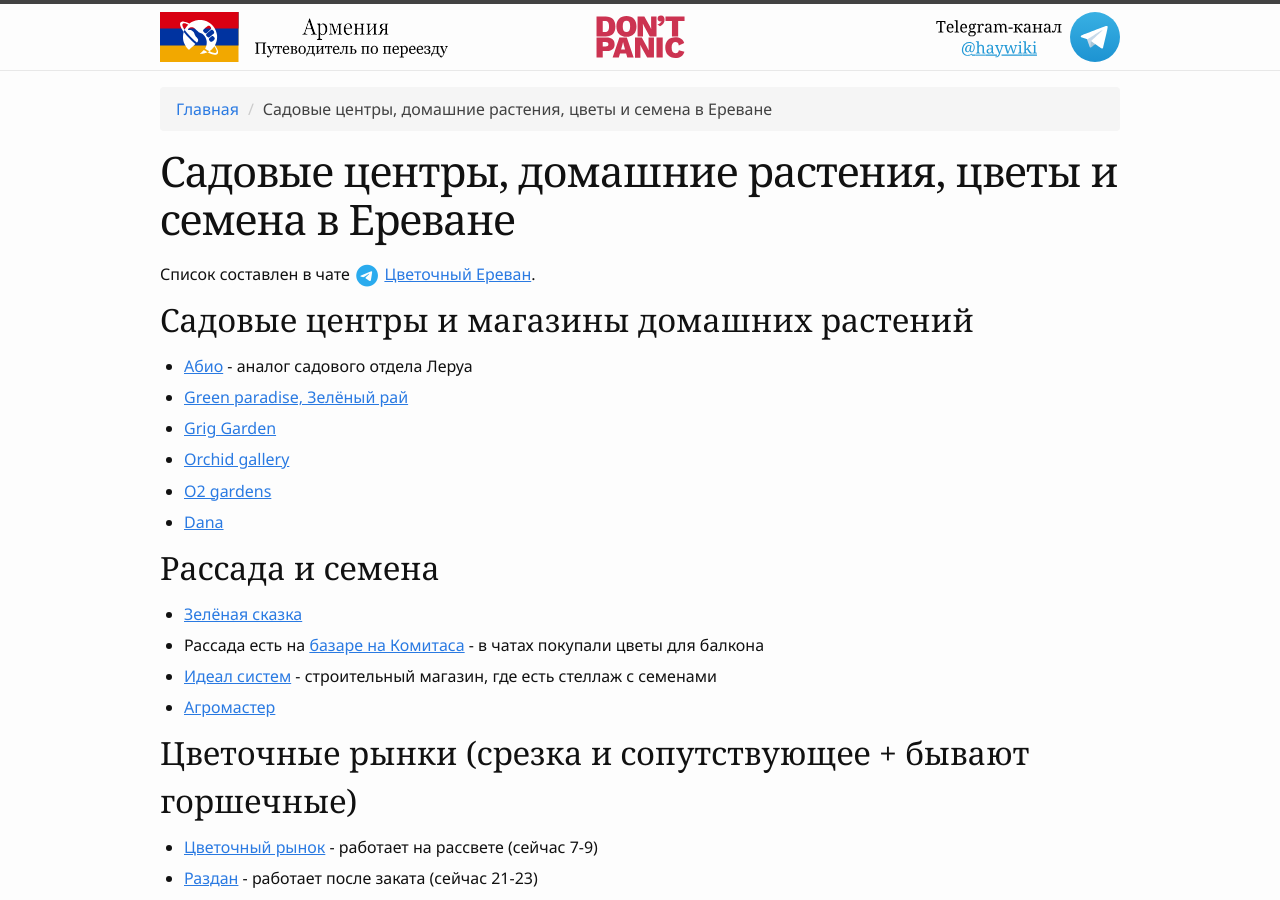
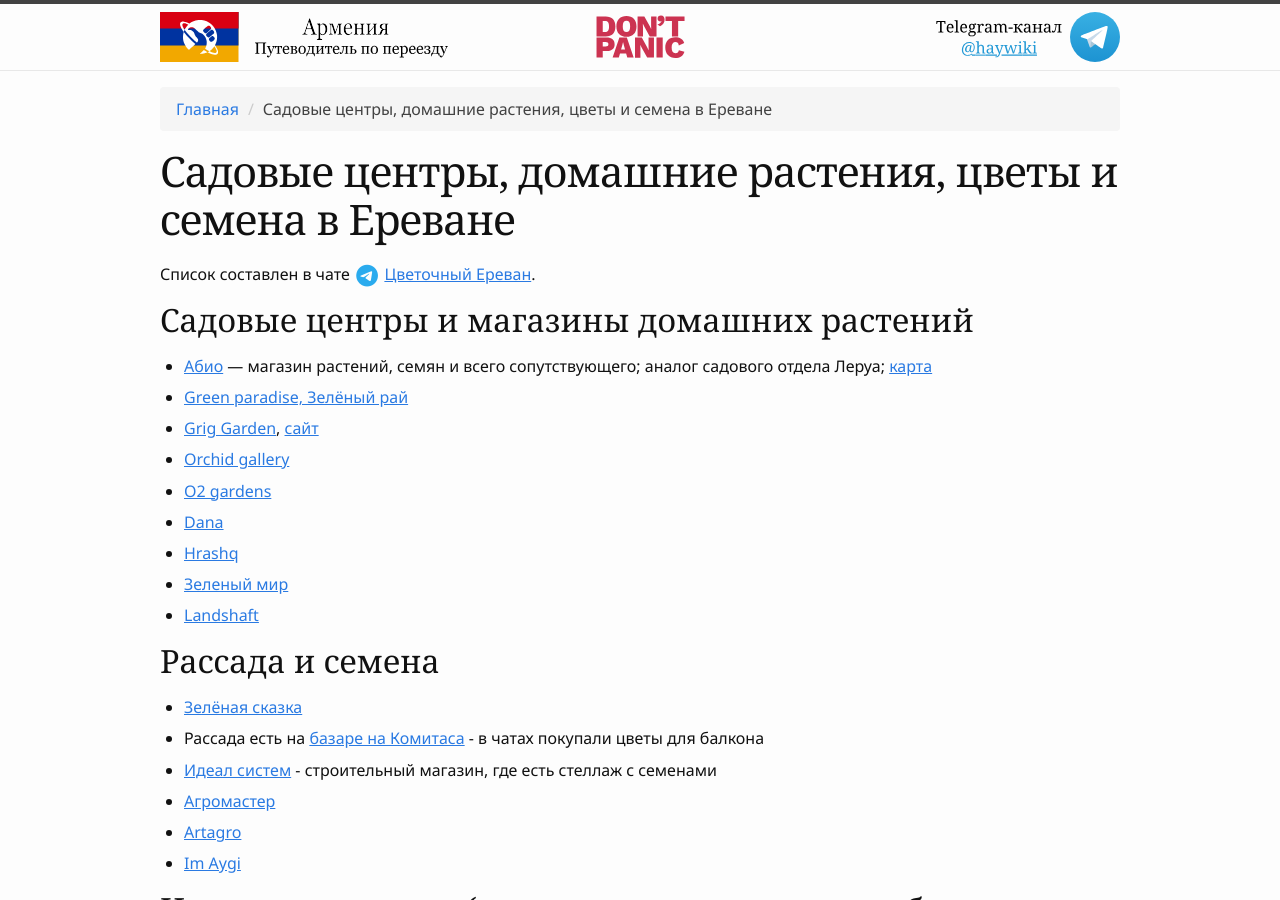
Before and after one commit to haywiki/haywiki.github.io, a Jekyll site: the page built from life/garden.md, in a window 1280 px wide and 900 px high. Built offline with Jekyll 4.4.1, drawn with Linux system fonts in a browser that asks for light colours; nearby versions of some CDN libraries; a script that is not in the unit is left out.

Commit message:
исправления полезных ссылок и контактов

```diff
--- a/life/garden.md
+++ b/life/garden.md
@@ -8,12 +8,15 @@
 
 ## Садовые центры и магазины домашних растений
 
-- [Абио](https://yandex.ru/maps/org/183476905690) - аналог садового отдела Леруа
+- [Абио](https://abio.am/ru) — магазин растений, семян и всего сопутствующего; аналог садового отдела Леруа; [карта](https://yandex.ru/maps/org/183476905690)
 - [Green paradise, Зелёный рай](https://yandex.ru/maps/org/82855195928)
-- [Grig Garden](https://yandex.ru/maps/org/3350888498)
+- [Grig Garden](https://yandex.ru/maps/org/3350888498), [сайт](https://griggarden.am)
 - [Orchid gallery](https://yandex.ru/maps/org/orchid_gallery/205377610191)
 - [O2 gardens](https://instagram.com/o2_gardens_)
 - [Dana](https://instagram.com/dana_homedecorplants)
+- [Hrashq](https://hrashq.am/ru)
+- [Зеленый мир](https://www.yell.am/МАГАЗИН-РАСТЕНИЙ-ЗЕЛЕНЫЙ-МИР--60681)
+- [Landshaft](https://landshaft.am/ru)
 
 ## Рассада и семена
 
@@ -21,6 +24,8 @@
 - Рассада есть на [базаре на Комитаса](https://yandex.ru/maps/org/rynok_2/172601704526/) - в чатах покупали цветы для балкона
 - [Идеал систем](https://yandex.ru/maps/-/CCUWIWUk8C) - строительный магазин, где есть стеллаж с семенами
 - [Агромастер](https://www.facebook.com/agromaster.am)
+- [Artagro](https://www.facebook.com/artagroarmenia/)
+- [Im Aygi](https://www.facebook.com/ImAygi/)
 
 ## Цветочные рынки (срезка и сопутствующее + бывают горшечные)
 
```
Also changed, not shown: drive/car-rentals.md (+5 -0 lines), life/contacts.md (+2 -2 lines), russia/power-of-attorney.md (+11 -1 lines).
